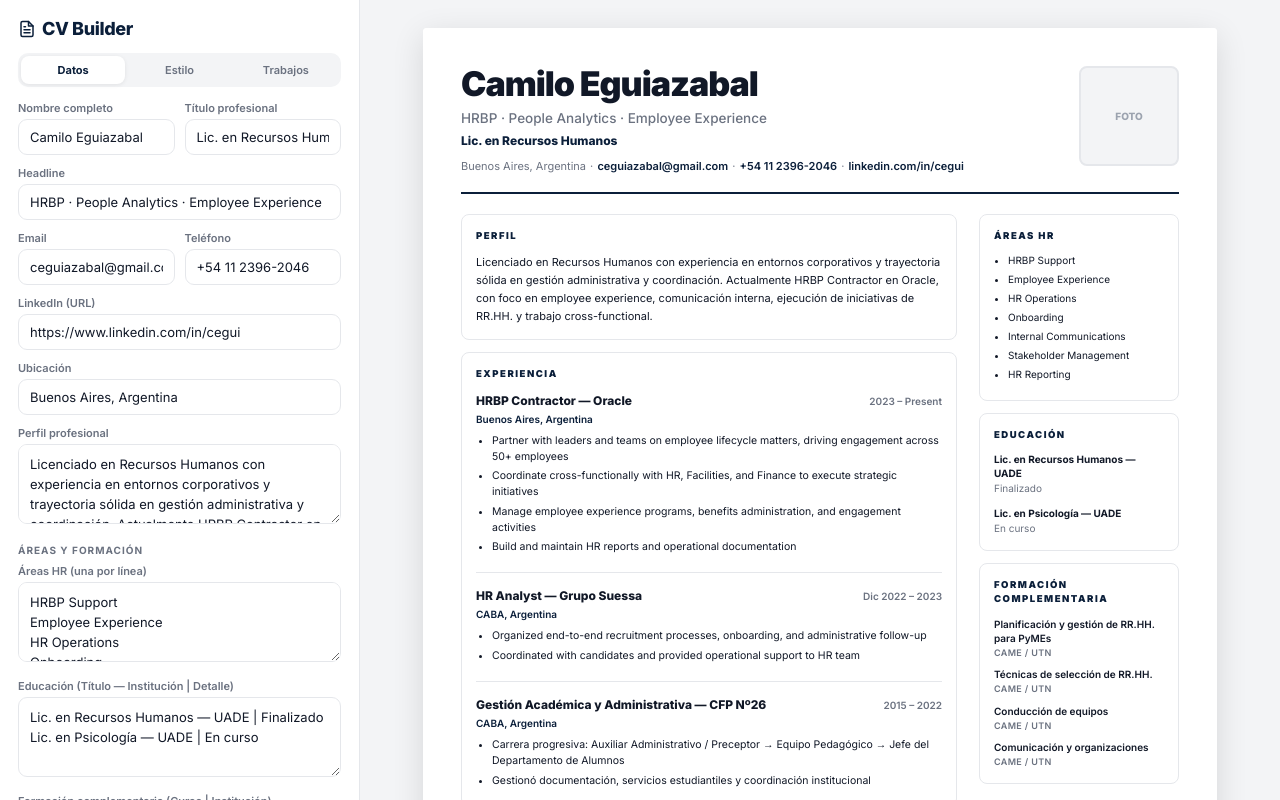
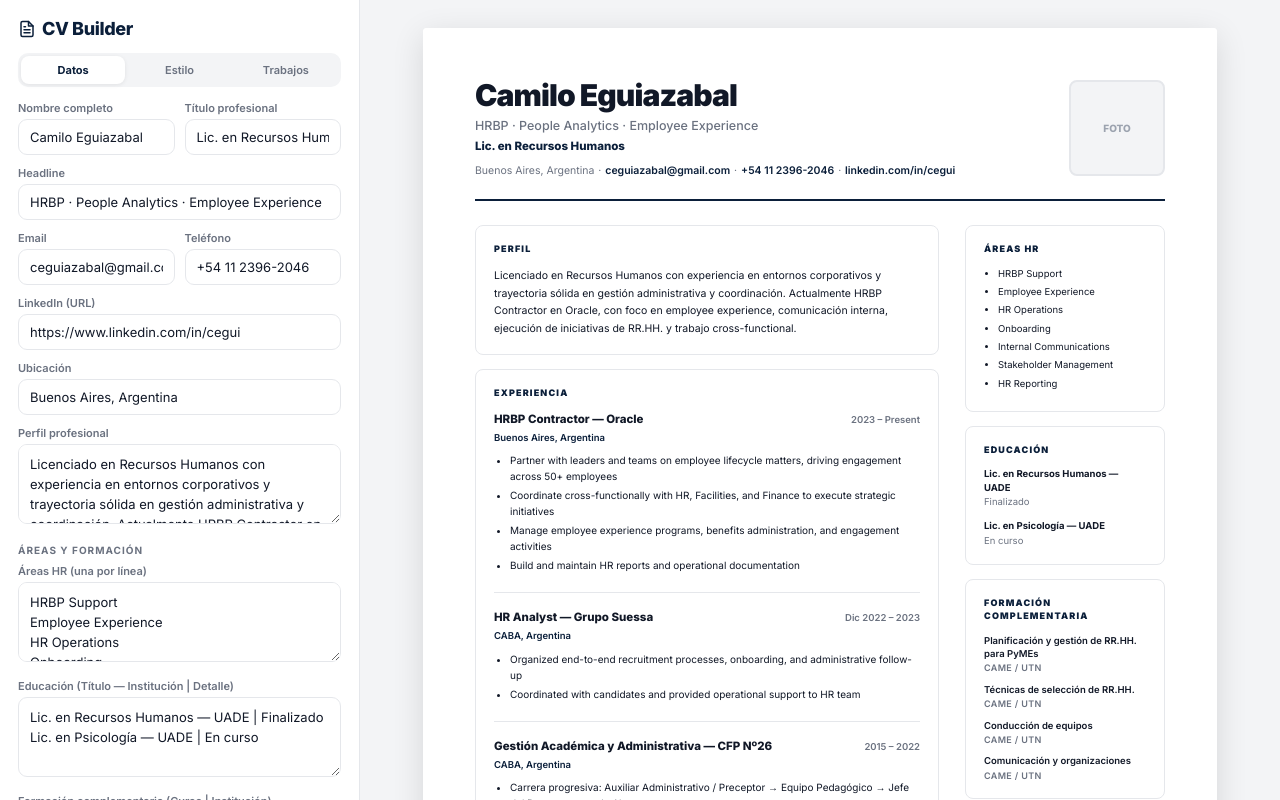
Before and after one commit to camiloeg-web/cv, a plain HTML site: page index.html in a window 1280 px wide. Drawn offline with Linux system fonts and the light colour scheme.

Commit message:
Update index.html

```diff
--- a/index.html
+++ b/index.html
@@ -12,11 +12,11 @@
 :root{
   --ink:#111827;--muted:#6B7280;--line:#E5E7EB;
   --accent:#0B1F3A;--bg:#F3F4F6;
-  --cv-pad:38px;--cv-gap:22px;
-  --cv-cols:1fr 200px;--hdr-cols:1fr 108px;
-  --name-sz:34px;--hl-sz:13.5px;--deg-sz:12px;
-  --contact-sz:11px;--title-sz:9.5px;--p-sz:11px;
-  --jobrole-sz:12px;--bullet-sz:10.5px;--small-sz:10px;
+  --cv-pad:52px;--cv-gap:26px;
+  --cv-cols:1fr 210px;--hdr-cols:1fr 108px;
+  --name-sz:30px;--hl-sz:12.5px;--deg-sz:11.5px;
+  --contact-sz:10.5px;--title-sz:9px;--p-sz:10.5px;
+  --jobrole-sz:11.5px;--bullet-sz:10px;--small-sz:9.5px;
 }
 
 /* ===================== TEMPLATE VARS ===================== */
@@ -36,7 +36,7 @@ body.theme-orange{--accent:#EA580C;--line:#FFEDD5;}
 
 body.no-photo{--hdr-cols:1fr;}
 body.no-photo #cvPhotoBox{display:none!important;}
-body.compact{--name-sz:28px;--p-sz:10px;--jobrole-sz:11px;--bullet-sz:10px;--cv-pad:28px;--cv-gap:18px;}
+body.compact{--name-sz:25px;--p-sz:9.5px;--jobrole-sz:10.5px;--bullet-sz:9.5px;--cv-pad:36px;--cv-gap:20px;}
 
 /* ===================== RESET ===================== */
 *,*::before,*::after{box-sizing:border-box;margin:0;padding:0;}
@@ -132,14 +132,14 @@ body.show-stage .fab{display:flex;}
 .cv-page{width:794px;height:1123px;padding:var(--cv-pad);box-sizing:border-box;background:#fff;position:relative;overflow:hidden;}
 
 /* ── Header base ── */
-.cv-header{display:grid;grid-template-columns:var(--hdr-cols);gap:20px;align-items:start;padding-bottom:16px;border-bottom:2px solid var(--line);margin-bottom:20px;}
+.cv-header{display:grid;grid-template-columns:var(--hdr-cols);gap:20px;align-items:start;padding-bottom:20px;border-bottom:2px solid var(--line);margin-bottom:24px;}
 .cv-name{font-size:var(--name-sz);font-weight:900;letter-spacing:-.03em;line-height:1.05;color:var(--ink);}
-.cv-hl{margin-top:6px;font-size:var(--hl-sz);font-weight:500;color:var(--muted);}
-.cv-deg{margin-top:4px;font-size:var(--deg-sz);font-weight:800;color:var(--accent);}
-.cv-contact{margin-top:8px;font-size:var(--contact-sz);color:var(--muted);line-height:1.6;}
+.cv-hl{margin-top:5px;font-size:var(--hl-sz);font-weight:500;color:var(--muted);}
+.cv-deg{margin-top:3px;font-size:var(--deg-sz);font-weight:800;color:var(--accent);}
+.cv-contact{margin-top:7px;font-size:var(--contact-sz);color:var(--muted);line-height:1.6;}
 .cv-contact a{color:var(--accent);text-decoration:none;font-weight:600;}
 .cv-sep{color:var(--muted);font-weight:400;margin:0 1px;}
-.cv-photo{width:100px;height:100px;border-radius:8px;border:2px solid var(--line);background:#F3F4F6;overflow:hidden;display:flex;align-items:center;justify-content:center;color:#9CA3AF;font-weight:800;font-size:10px;flex-shrink:0;justify-self:end;}
+.cv-photo{width:96px;height:96px;border-radius:8px;border:2px solid var(--line);background:#F3F4F6;overflow:hidden;display:flex;align-items:center;justify-content:center;color:#9CA3AF;font-weight:800;font-size:10px;flex-shrink:0;justify-self:end;}
 .cv-photo img{width:100%;height:100%;object-fit:cover;display:block;}
 
 /* ── Layout body ── */
@@ -148,22 +148,22 @@ body.show-stage .fab{display:flex;}
 .cv-side{min-width:0;}
 
 /* ── Sections & cards ── */
-.cv-section{margin-bottom:16px;}
+.cv-section{margin-bottom:18px;}
 .cv-section:last-child{margin-bottom:0;}
-.cv-card{border:1px solid var(--line);border-radius:8px;padding:14px;margin-bottom:12px;background:#fff;}
+.cv-card{border:1px solid var(--line);border-radius:8px;padding:16px 18px;margin-bottom:14px;background:#fff;}
 .cv-card:last-child{margin-bottom:0;}
-.cv-title{font-size:var(--title-sz);font-weight:900;letter-spacing:.16em;text-transform:uppercase;color:var(--accent);margin-bottom:10px;}
-.cv-p{font-size:var(--p-sz);line-height:1.65;color:var(--ink);white-space:pre-wrap;}
+.cv-title{font-size:var(--title-sz);font-weight:900;letter-spacing:.13em;text-transform:uppercase;color:var(--accent);margin-bottom:11px;}
+.cv-p{font-size:var(--p-sz);line-height:1.7;color:var(--ink);white-space:pre-wrap;}
 
 /* ── Jobs ── */
-.cv-job{margin-bottom:14px;padding-bottom:14px;border-bottom:1px solid var(--line);}
+.cv-job{margin-bottom:16px;padding-bottom:16px;border-bottom:1px solid var(--line);}
 .cv-job:last-child{margin-bottom:0;padding-bottom:0;border-bottom:none;}
 .cv-jobhead{display:flex;justify-content:space-between;align-items:baseline;gap:8px;}
 .cv-jobrole{font-size:var(--jobrole-sz);font-weight:800;color:var(--ink);}
 .cv-jobdate{font-size:var(--small-sz);color:var(--muted);white-space:nowrap;font-weight:600;flex-shrink:0;}
-.cv-jobmeta{margin-top:2px;font-size:var(--small-sz);color:var(--accent);font-weight:600;}
-ul.cv-bullets{margin:6px 0 0 16px;padding:0;}
-ul.cv-bullets li{font-size:var(--bullet-sz);line-height:1.55;color:var(--ink);margin-bottom:3px;}
+.cv-jobmeta{margin-top:3px;font-size:var(--small-sz);color:var(--accent);font-weight:600;}
+ul.cv-bullets{margin:7px 0 0 16px;padding:0;}
+ul.cv-bullets li{font-size:var(--bullet-sz);line-height:1.6;color:var(--ink);margin-bottom:3px;}
 
 /* ── Side sections ── */
 .cv-list{margin:0;padding-left:14px;}
@@ -187,7 +187,7 @@ ul.cv-bullets li{overflow-wrap:break-word;word-break:break-word;}
 
 /* ===================== TEMPLATE: CLÁSICA ===================== */
 body.tpl-classic .cv-header{border-bottom:2px solid var(--accent);}
-body.tpl-classic .cv-card{border:1px solid var(--line);border-radius:8px;padding:14px;}
+body.tpl-classic .cv-card{border:1px solid var(--line);border-radius:8px;padding:16px 18px;}
 
 /* ===================== TEMPLATE: MODERNA =====================
    Layout de una columna: todo apilado verticalmente
@@ -251,7 +251,7 @@ body.tpl-sidebar .cv-side{
 }
 body.tpl-sidebar .cv-main{
   flex:1;min-width:0;
-  padding:36px 32px;
+  padding:40px 36px;
   overflow:hidden;
   background:#fff;
 }
@@ -348,29 +348,29 @@ body.tpl-minimal .cv-photo{border-radius:4px;border-color:var(--line);}
 body.tpl-executive .cv-page{padding-top:0;}
 body.tpl-executive .cv-header{
   background:var(--accent);
-  padding:28px var(--cv-pad) 22px;
-  margin:0 calc(var(--cv-pad)*-1) 20px;
+  padding:32px var(--cv-pad) 26px;
+  margin:0 calc(var(--cv-pad)*-1) 24px;
   border-bottom:none;
   border-radius:0;
 }
-body.tpl-executive .cv-name{color:#fff;font-size:30px;}
+body.tpl-executive .cv-name{color:#fff;font-size:var(--name-sz);}
 body.tpl-executive .cv-hl{color:rgba(255,255,255,.75);}
 body.tpl-executive .cv-deg{color:rgba(255,255,255,.6);}
 body.tpl-executive .cv-contact{color:rgba(255,255,255,.75);}
 body.tpl-executive .cv-contact a{color:#fff;}
 body.tpl-executive .cv-photo{border-color:rgba(255,255,255,.3);background:rgba(255,255,255,.1);}
-body.tpl-executive .cv-card{border:1px solid var(--line);border-radius:8px;padding:14px;}
+body.tpl-executive .cv-card{border:1px solid var(--line);border-radius:8px;padding:16px 18px;}
 body.tpl-executive .cv-title{color:var(--accent);}
 
 /* ===================== TEMPLATE: CREATIVA ===================== */
 body.tpl-creative .cv-page{padding-top:0;}
 body.tpl-creative .cv-header{
   background:linear-gradient(135deg, var(--accent) 0%, #4C1D95 100%);
-  padding:28px var(--cv-pad) 22px;
-  margin:0 calc(var(--cv-pad)*-1) 20px;
+  padding:32px var(--cv-pad) 26px;
+  margin:0 calc(var(--cv-pad)*-1) 24px;
   border-bottom:none;
 }
-body.tpl-creative .cv-name{color:#fff;font-size:30px;}
+body.tpl-creative .cv-name{color:#fff;font-size:var(--name-sz);}
 body.tpl-creative .cv-hl{color:rgba(255,255,255,.8);}
 body.tpl-creative .cv-deg{color:rgba(255,255,255,.65);}
 body.tpl-creative .cv-contact{color:rgba(255,255,255,.75);}
@@ -383,7 +383,7 @@ body.tpl-creative .cv-side{
   display:grid;grid-template-columns:1fr 1fr 1fr;gap:var(--cv-gap);
   padding-top:14px;border-top:1px solid var(--line);margin-top:4px;
 }
-body.tpl-creative .cv-card{border:1px solid var(--line);border-radius:10px;padding:14px;background:#FAFAFE;}
+body.tpl-creative .cv-card{border:1px solid var(--line);border-radius:10px;padding:16px 18px;background:#FAFAFE;}
 body.tpl-creative .cv-title{color:var(--accent);}
 
 /* ===================== APP SHELL CHROME ===================== */
```
